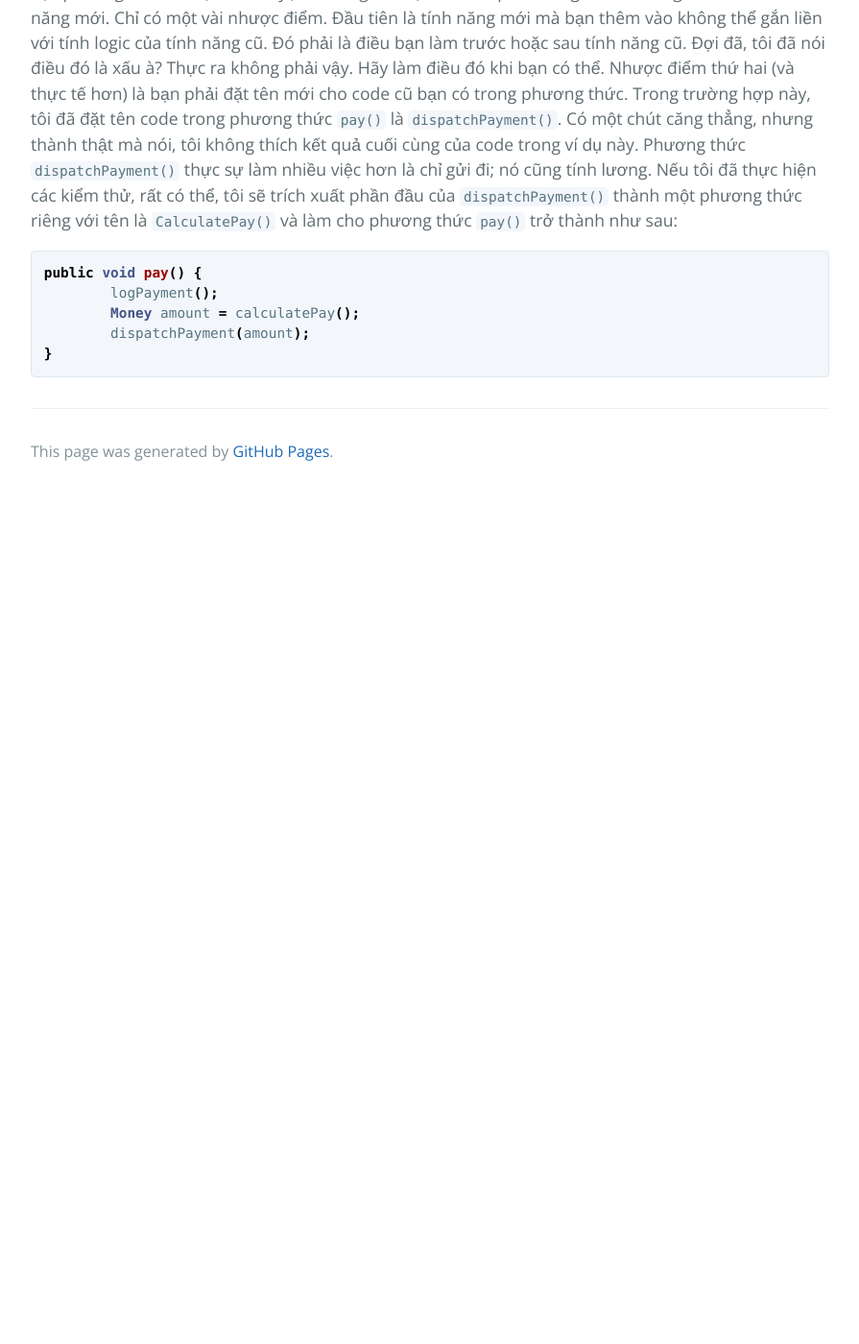
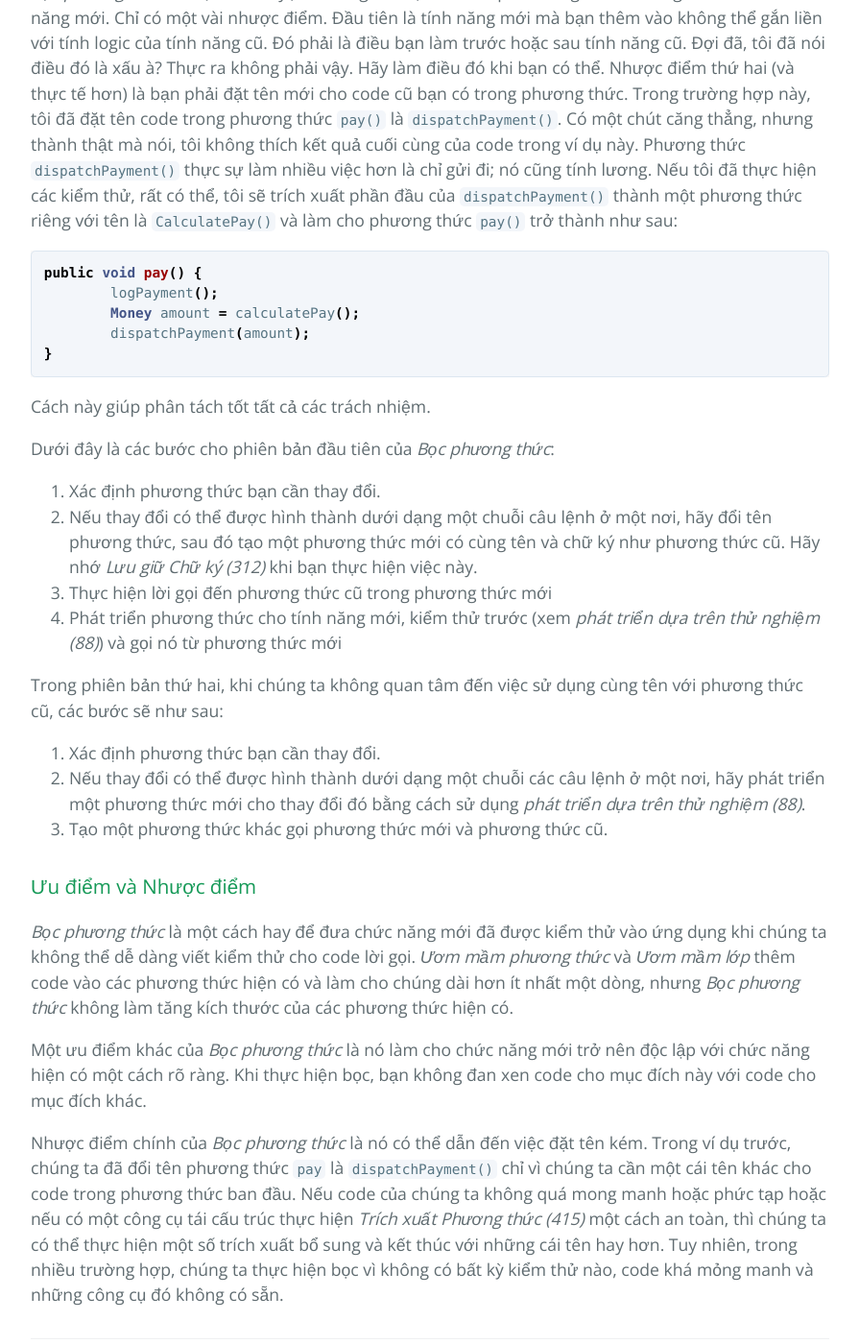
Before and after one commit to HaiBV/haibv.github.io, a Jekyll site: the page built from working-effectively-with-legacy-code/chapter-6-i-dont-have-much-time-and-i-have-to-change-it.md.md, in a window 1280 px wide and 1400 px high, scrolled down 12868 px. Shown: the whole window at 96% size, without its empty margins (192-1087 px from the left). Built offline with Jekyll 4.4.1, drawn with Linux system fonts in a browser that asks for light colours; our own code applies the rules of GitHub Pages for plain Markdown files; before the commit the page ends 13382 px from its top, so only the background shows below that.

Commit message:
Book - Working Efectively with Legacy Code - P2 - C6

````diff
--- a/working-effectively-with-legacy-code/chapter-6-i-dont-have-much-time-and-i-have-to-change-it.md.md
+++ b/working-effectively-with-legacy-code/chapter-6-i-dont-have-much-time-and-i-have-to-change-it.md.md
@@ -358,3 +358,26 @@ public void pay() {
 	dispatchPayment(amount);
 }
 ```
+
+Cách này giúp phân tách tốt tất cả các trách nhiệm.
+
+Dưới đây là các bước cho phiên bản đầu tiên của _Bọc phương thức_:
+
+1. Xác định phương thức bạn cần thay đổi.
+2. Nếu thay đổi có thể được hình thành dưới dạng một chuỗi câu lệnh ở một nơi, hãy đổi tên phương thức, sau đó tạo một phương thức mới có cùng tên và chữ ký như phương thức cũ. Hãy nhớ _Lưu giữ Chữ ký (312)_ khi bạn thực hiện việc này.
+3. Thực hiện lời gọi đến phương thức cũ trong phương thức mới
+4. Phát triển phương thức cho tính năng mới, kiểm thử trước (xem _phát triển dựa trên thử nghiệm (88)_) và gọi nó từ phương thức mới
+
+Trong phiên bản thứ hai, khi chúng ta không quan tâm đến việc sử dụng cùng tên với phương thức cũ, các bước sẽ như sau:
+
+1. Xác định phương thức bạn cần thay đổi.
+2. Nếu thay đổi có thể được hình thành dưới dạng một chuỗi các câu lệnh ở một nơi, hãy phát triển một phương thức mới cho thay đổi đó bằng cách sử dụng _phát triển dựa trên thử nghiệm (88)_.
+3. Tạo một phương thức khác gọi phương thức mới và phương thức cũ.
+
+### Ưu điểm và Nhược điểm
+
+_Bọc phương thức_ là một cách hay để đưa chức năng mới đã được kiểm thử vào ứng dụng khi chúng ta không thể dễ dàng viết kiểm thử cho code lời gọi. _Ươm mầm phương thức_ và _Ươm mầm lớp_ thêm code vào các phương thức hiện có và làm cho chúng dài hơn ít nhất một dòng, nhưng _Bọc phương thức_ không làm tăng kích thước của các phương thức hiện có.
+
+Một ưu điểm khác của _Bọc phương thức_ là nó làm cho chức năng mới trở nên độc lập với chức năng hiện có một cách rõ ràng. Khi thực hiện bọc, bạn không đan xen code cho mục đích này với code cho mục đích khác.
+
+Nhược điểm chính của _Bọc phương thức_ là nó có thể dẫn đến việc đặt tên kém. Trong ví dụ trước, chúng ta đã đổi tên phương thức `pay` là `dispatchPayment()` chỉ vì chúng ta cần một cái tên khác cho code trong phương thức ban đầu. Nếu code của chúng ta không quá mong manh hoặc phức tạp hoặc nếu có một công cụ tái cấu trúc thực hiện _Trích xuất Phương thức (415)_ một cách an toàn, thì chúng ta có thể thực hiện một số trích xuất bổ sung và kết thúc với những cái tên hay hơn. Tuy nhiên, trong nhiều trường hợp, chúng ta thực hiện bọc vì không có bất kỳ kiểm thử nào, code khá mỏng manh và những công cụ đó không có sẵn.
````
